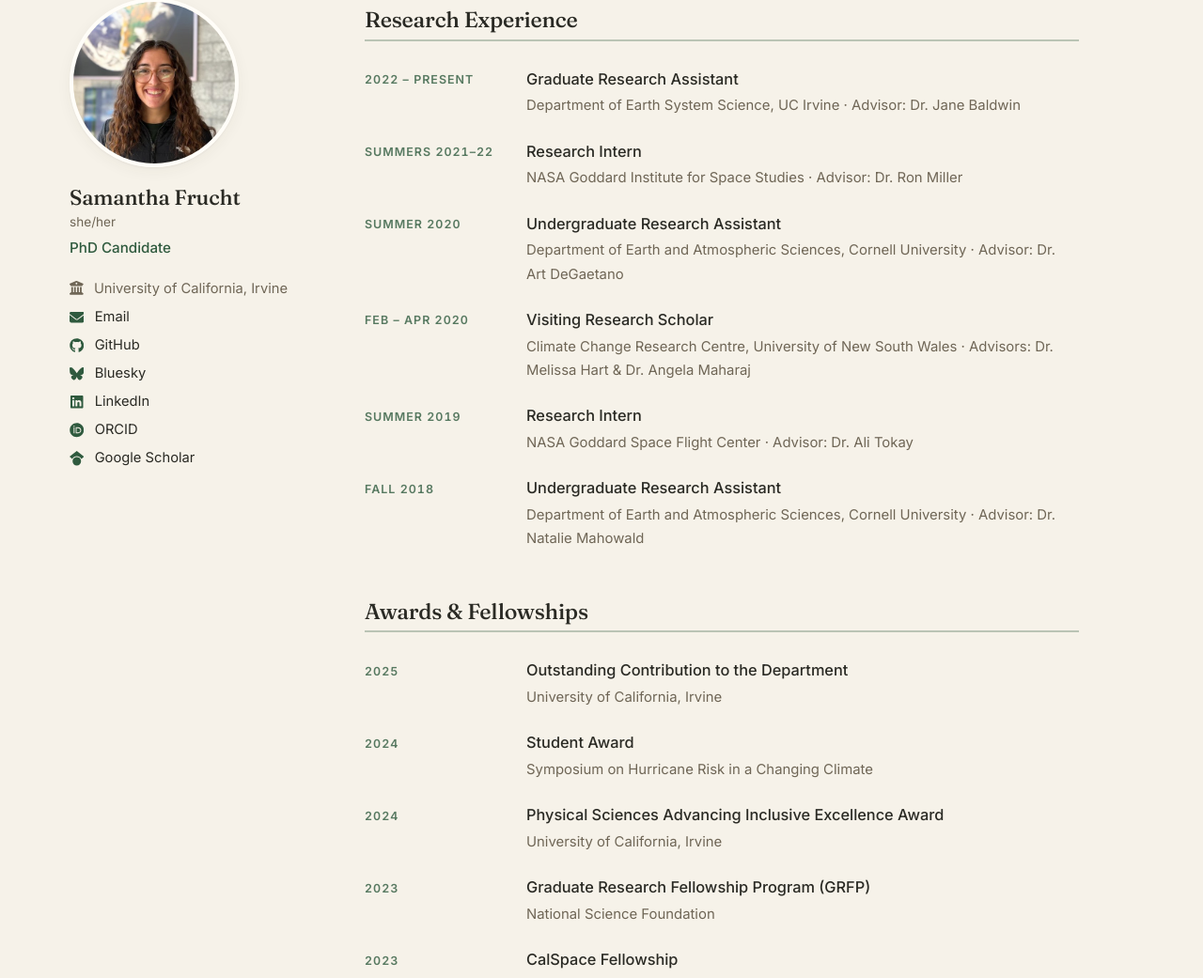
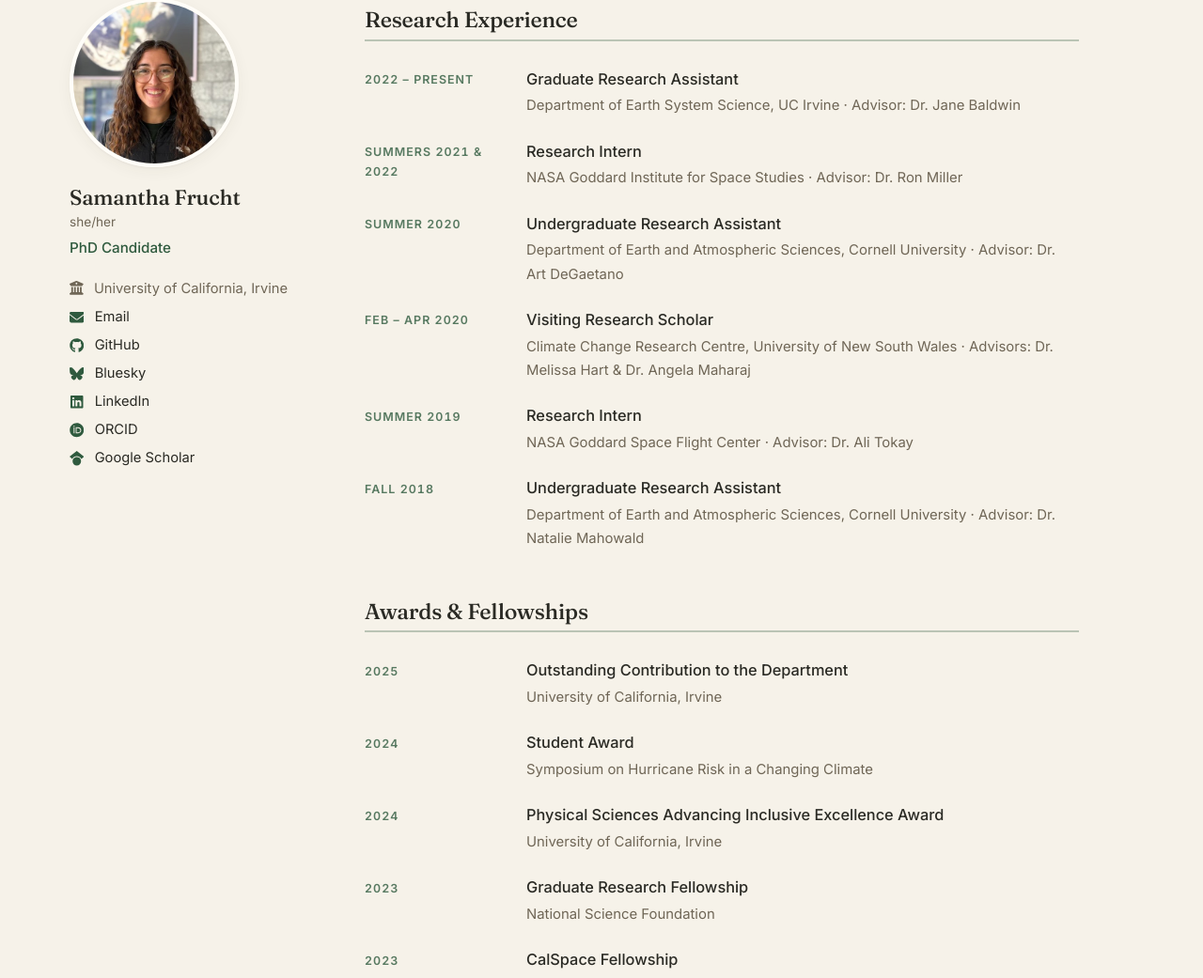
Before and after one commit to samfrucht/samfrucht.github.io, a Jekyll site: the page built from vita.md, in a window 1280 px wide and 1400 px high, scrolled down 517 px. Shown: the part 106-1147 px from the top of the window at 94% size. Built offline with Jekyll 4.4.1, drawn with Linux system fonts in a browser that asks for light colours; some of the changed text lies outside the part shown.

Commit message:
Update CV PDF; sync Vita wording with CV
Co-Authored-By: Claude Opus 5.5 <noreply@anthropic.com>
Claude-Session: https://claude.ai/code/session_01YNjHfz6pZMsPt2Ai27dWjm

```diff
--- a/vita.md
+++ b/vita.md
@@ -32,7 +32,7 @@ permalink: /vita/
 
 <ul class="cv-list">
 <li><span class="when">2022 – Present</span><span><strong>Graduate Research Assistant</strong><span class="sub">Department of Earth System Science, UC Irvine · Advisor: Dr. Jane Baldwin</span></span></li>
-<li><span class="when">Summers 2021–22</span><span><strong>Research Intern</strong><span class="sub">NASA Goddard Institute for Space Studies · Advisor: Dr. Ron Miller</span></span></li>
+<li><span class="when">Summers 2021 &amp; 2022</span><span><strong>Research Intern</strong><span class="sub">NASA Goddard Institute for Space Studies · Advisor: Dr. Ron Miller</span></span></li>
 <li><span class="when">Summer 2020</span><span><strong>Undergraduate Research Assistant</strong><span class="sub">Department of Earth and Atmospheric Sciences, Cornell University · Advisor: Dr. Art DeGaetano</span></span></li>
 <li><span class="when">Feb – Apr 2020</span><span><strong>Visiting Research Scholar</strong><span class="sub">Climate Change Research Centre, University of New South Wales · Advisors: Dr. Melissa Hart &amp; Dr. Angela Maharaj</span></span></li>
 <li><span class="when">Summer 2019</span><span><strong>Research Intern</strong><span class="sub">NASA Goddard Space Flight Center · Advisor: Dr. Ali Tokay</span></span></li>
@@ -45,7 +45,7 @@ permalink: /vita/
 <li><span class="when">2025</span><span><strong>Outstanding Contribution to the Department</strong><span class="sub">University of California, Irvine</span></span></li>
 <li><span class="when">2024</span><span><strong>Student Award</strong><span class="sub">Symposium on Hurricane Risk in a Changing Climate</span></span></li>
 <li><span class="when">2024</span><span><strong>Physical Sciences Advancing Inclusive Excellence Award</strong><span class="sub">University of California, Irvine</span></span></li>
-<li><span class="when">2023</span><span><strong>Graduate Research Fellowship Program (GRFP)</strong><span class="sub">National Science Foundation</span></span></li>
+<li><span class="when">2023</span><span><strong>Graduate Research Fellowship</strong><span class="sub">National Science Foundation</span></span></li>
 <li><span class="when">2023</span><span><strong>CalSpace Fellowship</strong><span class="sub">University of California, Irvine</span></span></li>
 <li><span class="when">2019, 2022</span><span><strong>Sally Ride Internship Award</strong><span class="sub">NASA</span></span></li>
 <li><span class="when">2021</span><span><strong>CALS Academic Excellence Award</strong><span class="sub">Cornell University</span></span></li>
@@ -80,7 +80,7 @@ permalink: /vita/
 ## Service
 
 <ul class="cv-list">
-<li><span class="when">2025 – Present</span><span><strong>Reviewer</strong><span class="sub"><em>Weather, Climate, and Society</em> (AMS)</span></span></li>
+<li><span class="when">2025 – Present</span><span><strong>Journal Reviewer</strong><span class="sub"><em>Weather, Climate, and Society</em> (AMS)</span></span></li>
 <li><span class="when">2024 – 2025</span><span><strong>Graduate Representative</strong><span class="sub">Department of Earth System Science, UC Irvine</span></span></li>
 <li><span class="when">2023 – 2026</span><span><strong>Graduate Mentorship Program Lead &amp; Mentor</strong><span class="sub">UC Irvine</span></span></li>
 </ul>
```
Also changed, not shown: 1 other file.
